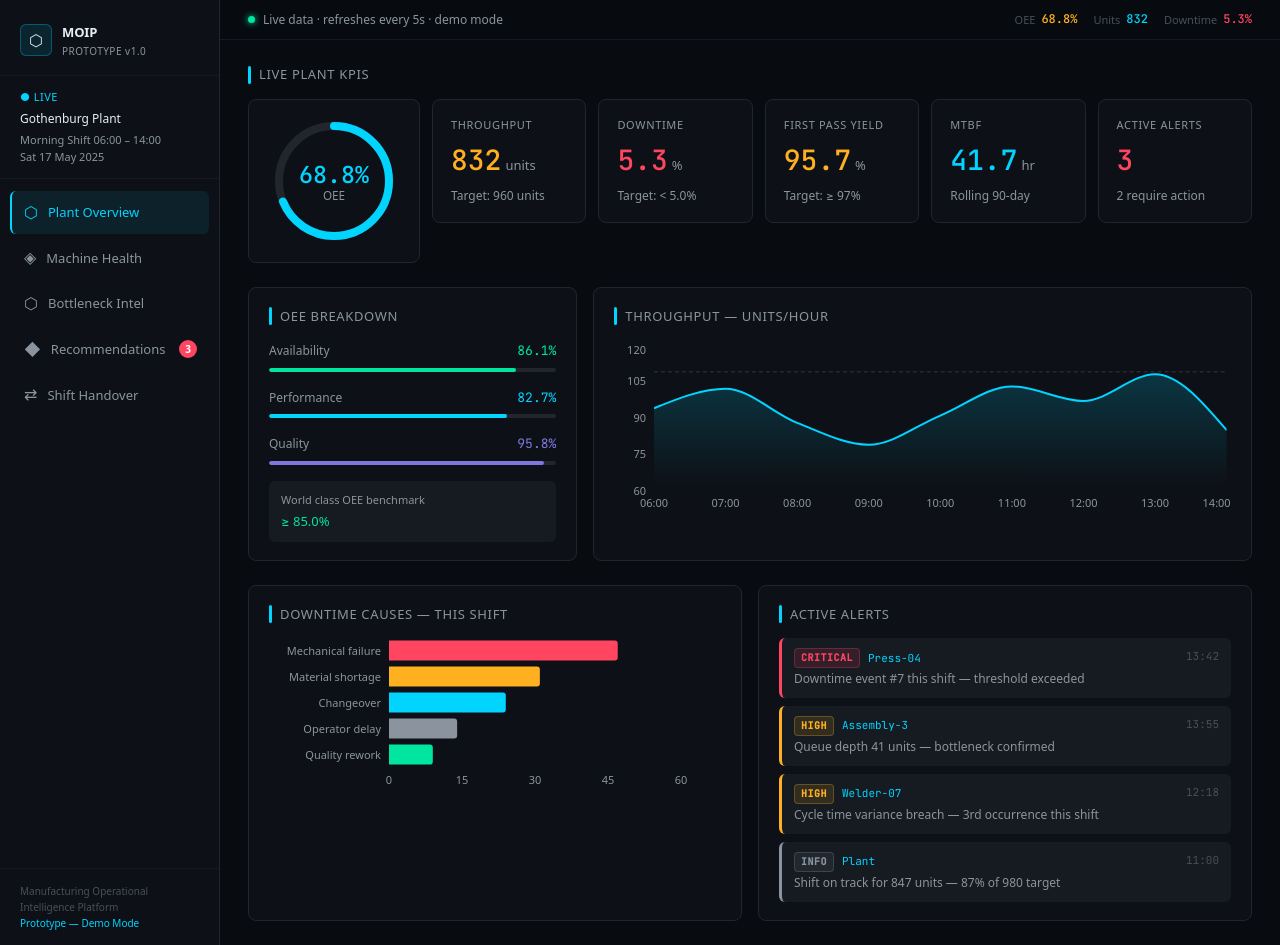
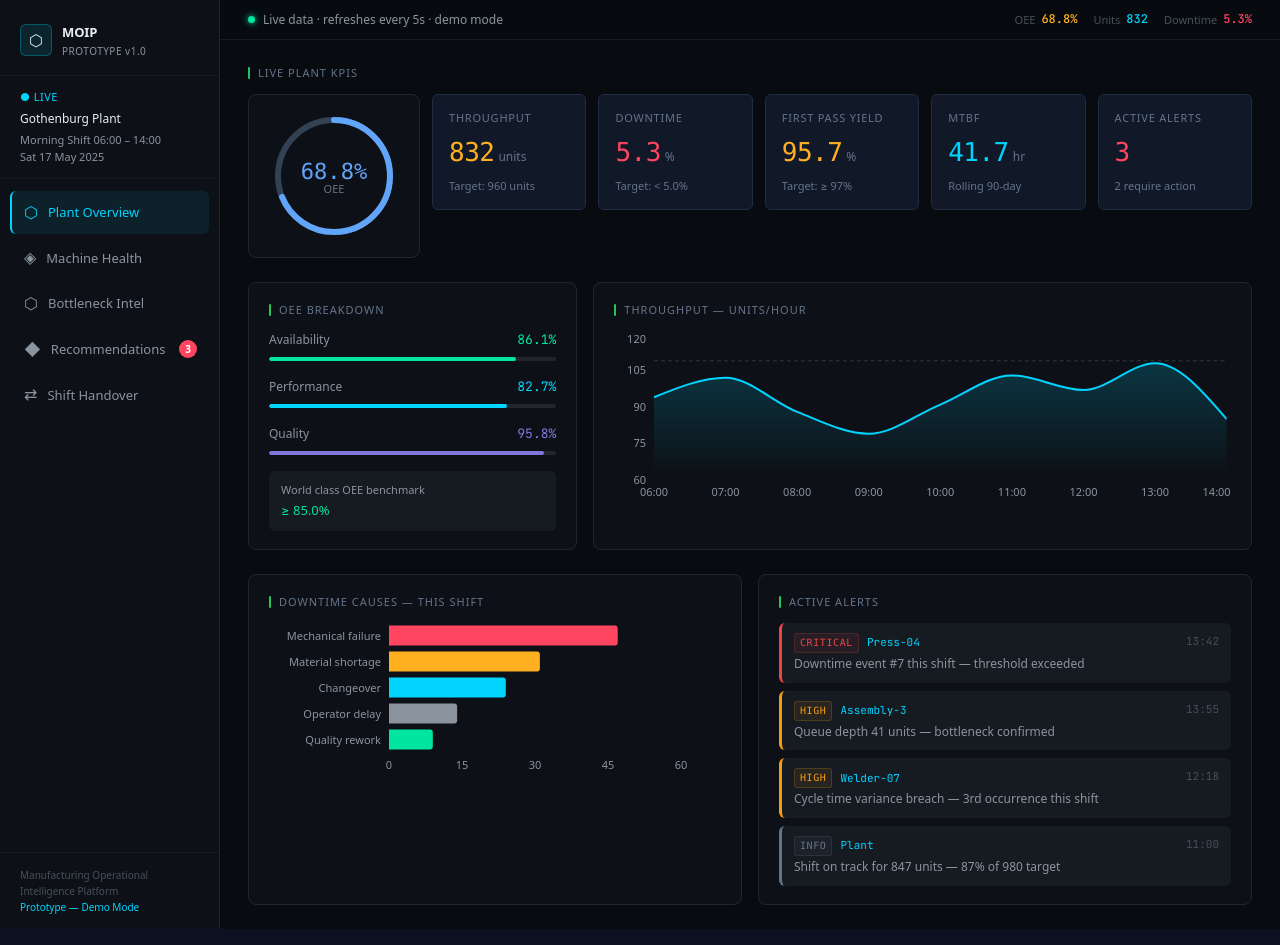
Before and after one commit to AlenChristopher/moip-prototype, a React (Vite) app: page / in a window 1280 px wide. Built offline with nearby package versions, Linux system fonts and the light colour scheme.

Commit message:
Refactor risk color and background mappings['
Updated color and background color mappings for risk levels. Adjusted styles for RiskBadge and StatCard components.

```diff
--- a/src/components/shared/UI.jsx
+++ b/src/components/shared/UI.jsx
@@ -1,154 +1,154 @@
 import React from 'react'
 
+// ── Color helpers ─────────────────────────────────────────────────────────────
+
 export function riskColor(risk) {
-  return {
-    CRITICAL: '#FF4560',
-    HIGH:     '#FFB020',
-    MEDIUM:   '#00D4FF',
-    LOW:      '#00E5A0',
-    INFO:     '#8B949E',
-  }[risk] || '#8B949E'
+  return { CRITICAL:'#EF4444', HIGH:'#F59E0B', MEDIUM:'#60A5FA', LOW:'#22C55E', INFO:'#64748B' }[risk] || '#64748B'
 }
 
 export function riskBg(risk) {
   return {
-    CRITICAL: 'rgba(255,69,96,0.12)',
-    HIGH:     'rgba(255,176,32,0.12)',
-    MEDIUM:   'rgba(0,212,255,0.10)',
-    LOW:      'rgba(0,229,160,0.10)',
-    INFO:     'rgba(139,148,158,0.10)',
+    CRITICAL: 'rgba(239,68,68,0.08)',
+    HIGH:     'rgba(245,158,11,0.08)',
+    MEDIUM:   'rgba(96,165,250,0.08)',
+    LOW:      'rgba(34,197,94,0.07)',
+    INFO:     'rgba(100,116,139,0.08)',
   }[risk] || 'transparent'
 }
 
 export function scoreColor(score) {
-  if (score < 50) return '#FF4560'
-  if (score < 70) return '#FFB020'
-  if (score < 85) return '#00D4FF'
-  return '#00E5A0'
+  if (score < 50) return '#EF4444'
+  if (score < 70) return '#F59E0B'
+  if (score < 85) return '#60A5FA'
+  return '#22C55E'
 }
+
+// ── Risk badge ────────────────────────────────────────────────────────────────
 
 export function RiskBadge({ risk, small }) {
   const color = riskColor(risk)
-  const bg    = riskBg(risk)
   return (
     <span style={{
-      background: bg,
       color,
-      border: `1px solid ${color}44`,
-      borderRadius: 4,
+      background: riskBg(risk),
+      border: `1px solid ${color}30`,
+      borderRadius: 3,
       fontSize: small ? 10 : 11,
-      fontWeight: 600,
-      padding: small ? '1px 6px' : '2px 8px',
-      letterSpacing: '0.05em',
-      fontFamily: 'JetBrains Mono, monospace',
+      fontWeight: 500,
+      padding: small ? '1px 5px' : '2px 7px',
+      letterSpacing: '0.06em',
+      fontFamily: 'var(--font-mono)',
+      textTransform: 'uppercase',
     }}>
       {risk}
     </span>
   )
 }
 
-export function StatCard({ label, value, unit, sub, color, animate }) {
+// ── Section title ─────────────────────────────────────────────────────────────
+
+export function SectionTitle({ children }) {
   return (
     <div style={{
-      background: '#0D1117',
-      border: '1px solid #21262D',
-      borderRadius: 8,
-      padding: '16px 18px',
+      fontSize: 11,
+      fontWeight: 500,
+      color: 'var(--dim)',
+      letterSpacing: '0.09em',
+      textTransform: 'uppercase',
+      marginBottom: 12,
       display: 'flex',
-      flexDirection: 'column',
-      gap: 4,
+      alignItems: 'center',
+      gap: 8,
     }}>
-      <span style={{ fontSize: 11, color: '#8B949E', letterSpacing: '0.06em', textTransform: 'uppercase' }}>
-        {label}
-      </span>
-      <div style={{ display: 'flex', alignItems: 'baseline', gap: 4 }}>
-        <span style={{
-          fontSize: 28,
-          fontWeight: 500,
-          color: color || '#E6EDF3',
-          fontFamily: 'JetBrains Mono, monospace',
-          transition: 'color 0.3s',
-        }}>
-          {value}
-        </span>
-        {unit && <span style={{ fontSize: 13, color: '#8B949E' }}>{unit}</span>}
-      </div>
-      {sub && <span style={{ fontSize: 12, color: '#8B949E' }}>{sub}</span>}
+      <div style={{ width: 2, height: 12, background: 'var(--green)', borderRadius: 1 }} />
+      {children}
     </div>
   )
 }
 
-export function SectionTitle({ children, accent }) {
+// ── KPI stat card ─────────────────────────────────────────────────────────────
+
+export function StatCard({ label, value, unit, sub, color }) {
   return (
-    <div style={{ display: 'flex', alignItems: 'center', gap: 8, marginBottom: 14 }}>
-      {accent && (
-        <div style={{ width: 3, height: 18, background: '#00D4FF', borderRadius: 2 }} />
-      )}
-      <span style={{ fontSize: 13, fontWeight: 500, color: '#8B949E', letterSpacing: '0.05em', textTransform: 'uppercase' }}>
-        {children}
-      </span>
+    <div style={{
+      background: 'var(--surface)',
+      border: '1px solid var(--border)',
+      borderRadius: 6,
+      padding: '14px 16px',
+    }}>
+      <div style={{ fontSize: 11, color: 'var(--dim)', letterSpacing: '0.07em', textTransform: 'uppercase', marginBottom: 6 }}>
+        {label}
+      </div>
+      <div style={{ display: 'flex', alignItems: 'baseline', gap: 4 }}>
+        <span style={{
+          fontSize: 26,
+          fontWeight: 500,
+          color: color || 'var(--text)',
+          fontFamily: 'var(--font-mono)',
+          letterSpacing: '-0.02em',
+          transition: 'color 0.4s',
+        }}>
+          {value}
+        </span>
+        {unit && <span style={{ fontSize: 12, color: 'var(--dim)', fontFamily: 'var(--font-sans)' }}>{unit}</span>}
+      </div>
+      {sub && <div style={{ fontSize: 11, color: 'var(--dim)', marginTop: 3 }}>{sub}</div>}
     </div>
   )
 }
 
-// Thin horizontal divider
-export function Divider() {
-  return <div style={{ height: 1, background: '#161B22', margin: '4px 0' }} />
-}
+// ── OEE circular gauge ────────────────────────────────────────────────────────
 
-// Circular OEE gauge using SVG
-export function OeeGauge({ value, size = 120 }) {
-  const r = (size / 2) - 10
+export function OeeGauge({ value, size = 110 }) {
+  const r    = (size / 2) - 9
   const circ = 2 * Math.PI * r
-  const pct  = Math.min(100, Math.max(0, value)) / 100
-  const color = value >= 80 ? '#00E5A0' : value >= 65 ? '#00D4FF' : '#FFB020'
+  const pct  = Math.min(1, Math.max(0, value / 100))
+  const color = value >= 80 ? '#22C55E' : value >= 65 ? '#60A5FA' : '#F59E0B'
 
   return (
-    <svg width={size} height={size} style={{ display: 'block' }}>
+    <svg width={size} height={size}>
       <circle cx={size/2} cy={size/2} r={r}
-        fill="none" stroke="#21262D" strokeWidth={8} />
+        fill="none" stroke="var(--border2)" strokeWidth={6} />
       <circle cx={size/2} cy={size/2} r={r}
-        fill="none" stroke={color} strokeWidth={8}
+        fill="none" stroke={color} strokeWidth={6}
         strokeDasharray={circ}
         strokeDashoffset={circ * (1 - pct)}
         strokeLinecap="round"
         transform={`rotate(-90 ${size/2} ${size/2})`}
-        style={{ transition: 'stroke-dashoffset 0.8s ease, stroke 0.4s ease' }}
+        style={{ transition: 'stroke-dashoffset 0.9s ease, stroke 0.5s ease' }}
       />
-      <text x={size/2} y={size/2 - 4}
+      <text x={size/2} y={size/2 - 3}
         textAnchor="middle" dominantBaseline="middle"
-        fill={color} fontSize={size * 0.18} fontWeight={500}
-        fontFamily="JetBrains Mono, monospace"
-        style={{ transition: 'fill 0.4s ease' }}>
+        fill={color} fontSize={size * 0.17} fontWeight={500}
+        fontFamily="var(--font-mono)"
+        style={{ transition: 'fill 0.5s ease' }}>
         {value.toFixed(1)}%
       </text>
-      <text x={size/2} y={size/2 + 16}
+      <text x={size/2} y={size/2 + 14}
         textAnchor="middle" dominantBaseline="middle"
-        fill="#8B949E" fontSize={size * 0.09}>
+        fill="var(--dim)" fontSize={11} fontFamily="var(--font-sans)">
         OEE
       </text>
     </svg>
   )
 }
 
-// Mini spark line using SVG
-export function SparkLine({ data, color = '#00D4FF', width = 80, height = 32 }) {
+// ── Spark line ────────────────────────────────────────────────────────────────
+
+export function SparkLine({ data, color = '#22C55E', width = 80, height = 28 }) {
   if (!data || data.length < 2) return null
-  const min = Math.min(...data)
-  const max = Math.max(...data)
+  const min = Math.min(...data), max = Math.max(...data)
   const range = max - min || 1
-  const pts = data.map((v, i) => {
-    const x = (i / (data.length - 1)) * width
-    const y = height - ((v - min) / range) * height
-    return `${x},${y}`
-  }).join(' ')
+  const pts = data.map((v, i) =>
+    `${(i / (data.length - 1)) * width},${height - ((v - min) / range) * (height - 4) - 2}`
+  ).join(' ')
+  const last = pts.split(' ').pop().split(',')
 
   return (
-    <svg width={width} height={height} style={{ display: 'block', overflow: 'visible' }}>
-      <polyline points={pts} fill="none" stroke={color} strokeWidth={1.5} strokeLinejoin="round" strokeLinecap="round" />
-      <circle cx={pts.split(' ').pop().split(',')[0]}
-              cy={pts.split(' ').pop().split(',')[1]}
-              r={3} fill={color} />
+    <svg width={width} height={height} overflow="visible">
+      <polyline points={pts} fill="none" stroke={color} strokeWidth={1.5}
+        strokeLinejoin="round" strokeLinecap="round" />
+      <circle cx={last[0]} cy={last[1]} r={2.5} fill={color} />
     </svg>
   )
 }
```
